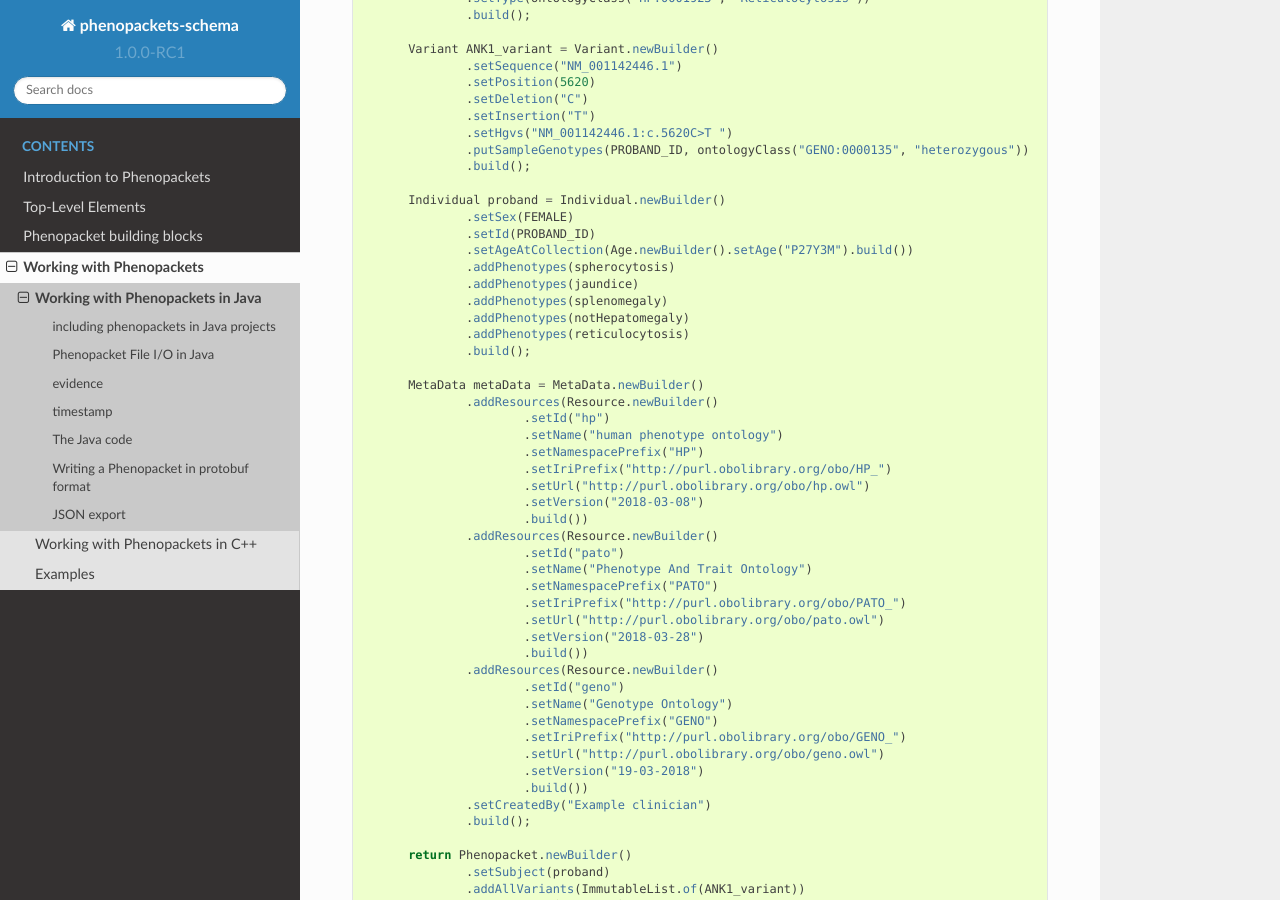
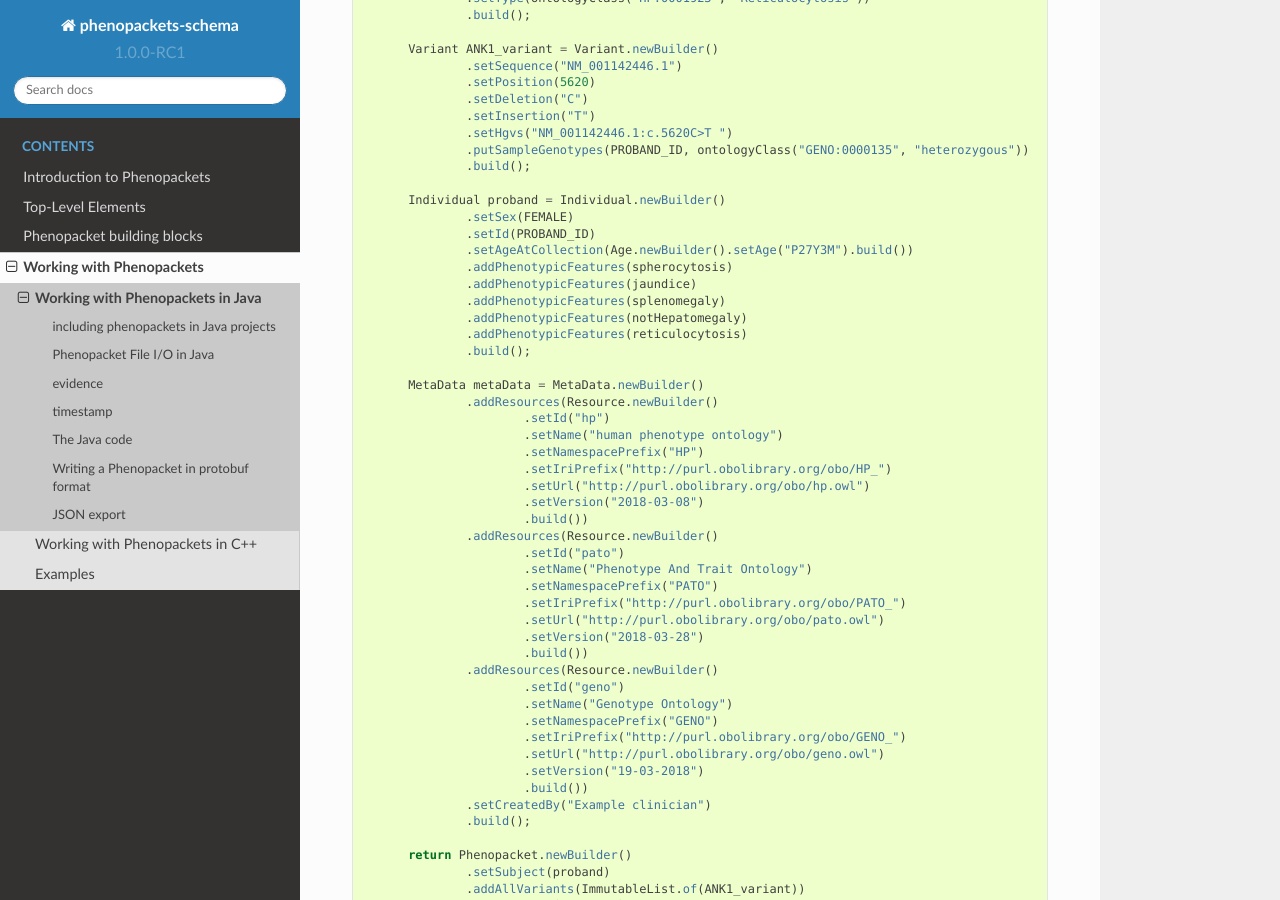
Before and after one commit to phenopackets/phenopacket-schema, a Sphinx documentation site: the page built from docs/java.rst, in a window 1280 px wide and 900 px high, scrolled down 1174 px. Built offline with Sphinx 7.4.7 and the Read the Docs theme 2.0.0, drawn with Linux system fonts in a browser that asks for light colours.

Commit message:
Correcting addPhenotypes in Java documentation to addPhenotypicFeatures (#208)

```diff
--- a/docs/java.rst
+++ b/docs/java.rst
@@ -80,11 +80,11 @@ With this, we present a function that creates a Phenopacket that represents the
                 .setSex(FEMALE)
                 .setId(PROBAND_ID)
                 .setAgeAtCollection(Age.newBuilder().setAge("P27Y3M").build())
-                .addPhenotypes(spherocytosis)
-                .addPhenotypes(jaundice)
-                .addPhenotypes(splenomegaly)
-                .addPhenotypes(notHepatomegaly)
-                .addPhenotypes(reticulocytosis)
+                .addPhenotypicFeatures(spherocytosis)
+                .addPhenotypicFeatures(jaundice)
+                .addPhenotypicFeatures(splenomegaly)
+                .addPhenotypicFeatures(notHepatomegaly)
+                .addPhenotypicFeatures(reticulocytosis)
                 .build();
 
         MetaData metaData = MetaData.newBuilder()
```
Also changed, not shown: docs/rd-example-java.rst (+4 -4 lines).
